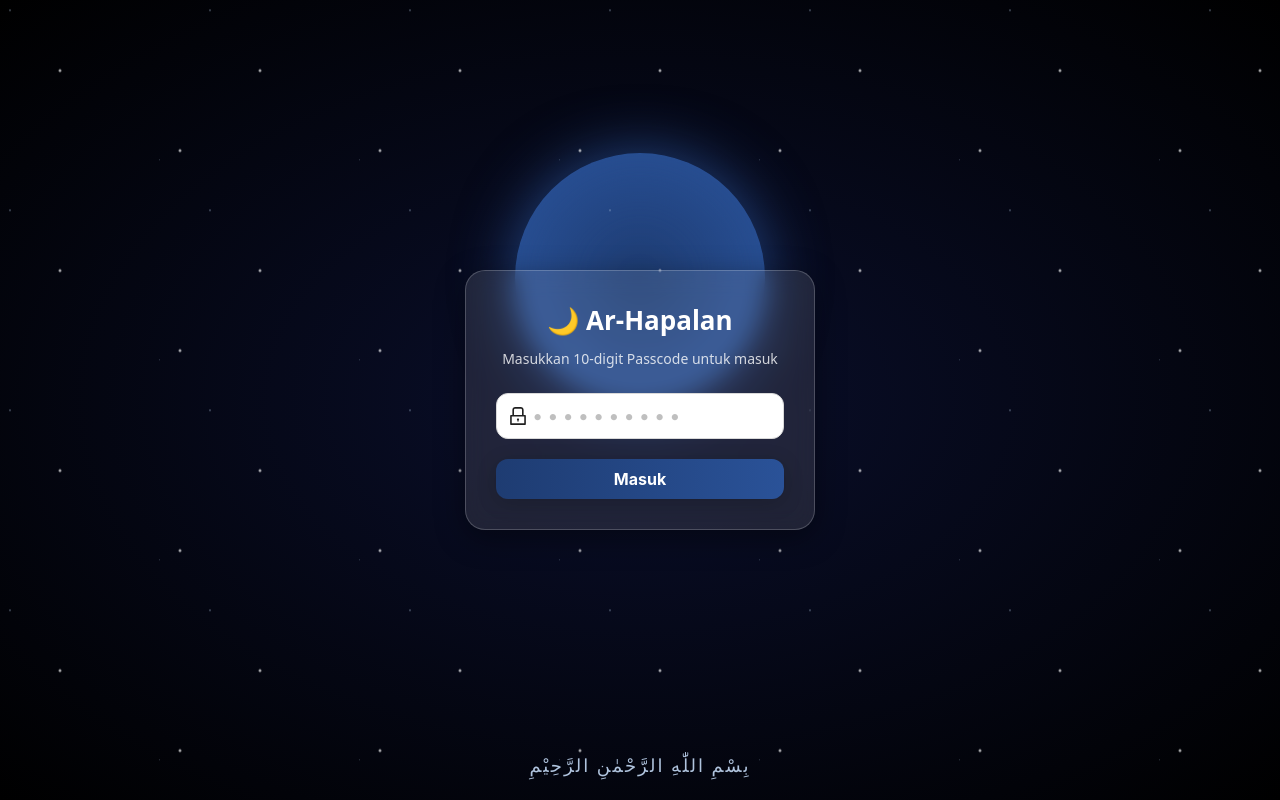
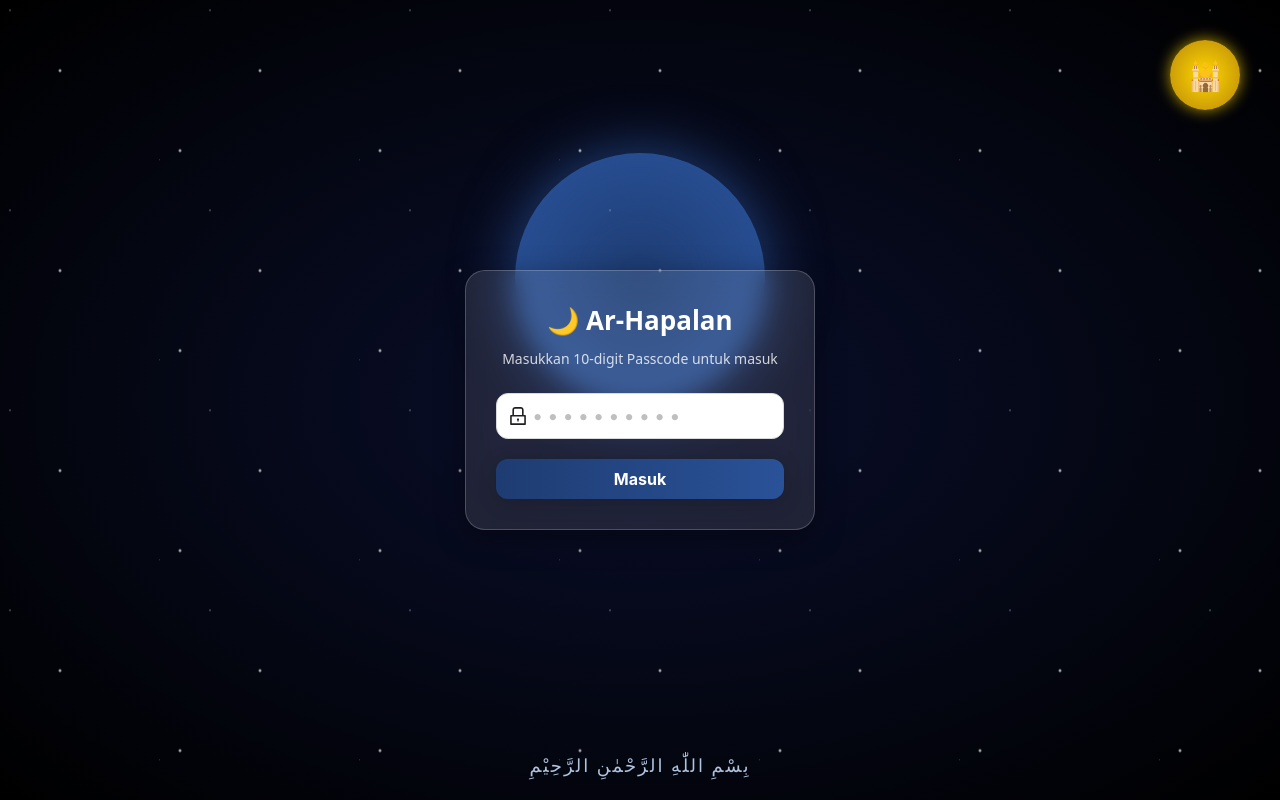
Before and after one commit to rid-cmyk/laporan_hafalan_ar, a Next.js app: page /login in a window 1280 px wide. Built offline with nearby package versions, Linux system fonts and the light colour scheme.

Commit message:
update add info jadwal"

```diff
--- a/app/login/login.css
+++ b/app/login/login.css
@@ -107,6 +107,81 @@
   letter-spacing: 2px;
 }
 
+/* 🕌 Tombol Jadwal Hafalan Bulat */
+.jadwal-button {
+  position: absolute;
+  top: 40px;
+  right: 40px;
+  width: 70px;
+  height: 70px;
+  background: radial-gradient(circle, #ffd700, #b8860b);
+  border-radius: 50%;
+  display: flex;
+  justify-content: center;
+  align-items: center;
+  font-size: 28px;
+  cursor: pointer;
+  z-index: 20;
+  box-shadow: 0 0 15px rgba(255, 215, 0, 0.7);
+  transition: transform 0.3s ease, box-shadow 0.3s ease;
+}
+
+.jadwal-button:hover {
+  transform: scale(1.1) rotate(5deg);
+  box-shadow: 0 0 25px rgba(255, 215, 0, 1);
+}
+
+/* 📜 Popup Jadwal Hafalan */
+.jadwal-popup {
+  position: absolute;
+  top: 130px;
+  right: 40px;
+  width: 280px;
+  background: #f9f3e7;
+  border: 2px solid #d8c3a5;
+  border-radius: 12px;
+  padding: 16px;
+  z-index: 30;
+  box-shadow: 0 8px 25px rgba(0, 0, 0, 0.3);
+  font-family: "Scheherazade New", serif;
+}
+
+.jadwal-popup h3 {
+  font-family: "Amiri", serif;
+  font-size: 20px;
+  text-align: center;
+  margin-bottom: 10px;
+  color: #5b4636;
+}
+
+.jadwal-popup ul {
+  list-style-type: none;
+  padding: 0;
+  margin: 0;
+}
+
+.jadwal-popup li {
+  background: #fff8e7;
+  margin-bottom: 8px;
+  padding: 8px 10px;
+  border-radius: 8px;
+  border: 1px solid #e2d3ba;
+  box-shadow: 0 2px 4px rgba(0,0,0,0.05);
+  font-size: 14px;
+}
+
+.jadwal-popup li strong {
+  color: #8b5e3c;
+}
+
+.jadwal-popup .materi {
+  font-size: 13px;
+  color: #5c4b33;
+  margin-top: 4px;
+  font-style: italic;
+}
+
+
 /* 🌟 Floating & moving animations */
 @keyframes float {
   0% {
--- a/app/login/page.tsx
+++ b/app/login/page.tsx
@@ -3,11 +3,18 @@
 import React, { useState } from "react";
 import { Input, Button } from "antd";
 import { LockOutlined } from "@ant-design/icons";
-import { motion } from "framer-motion";
+import { motion, AnimatePresence } from "framer-motion";
 import "./login.css";
 
 export default function LoginPage() {
   const [passcode, setPasscode] = useState("");
+  const [showSchedule, setShowSchedule] = useState(false);
+
+  const jadwalHafalan = [
+    { hari: "Senin", waktu: "Ba’da Maghrib", materi: "Juz 1 (Al-Fatihah - Al-Baqarah 25)" },
+    { hari: "Rabu", waktu: "Ba’da Isya", materi: "Juz 2 (Al-Baqarah 26 - 141)" },
+    { hari: "Jumat", waktu: "Pagi", materi: "Muraja’ah bersama ustadz" },
+  ];
 
   return (
     <div className="login-container">
@@ -15,6 +22,38 @@ export default function LoginPage() {
       <div className="planet" />
       <div className="stars" />
       <div className="stars2" />
+
+      {/* 🕌 Jadwal Ngaji Button */}
+      <div
+        className="jadwal-button"
+        onClick={() => setShowSchedule(!showSchedule)}
+        title="Klik untuk lihat jadwal hafalan"
+      >
+        🕌
+      </div>
+
+      {/* 📜 Jadwal Popup */}
+      <AnimatePresence>
+        {showSchedule && (
+          <motion.div
+            className="jadwal-popup"
+            initial={{ opacity: 0, y: -50, scale: 0.8 }}
+            animate={{ opacity: 1, y: 0, scale: 1 }}
+            exit={{ opacity: 0, y: -50, scale: 0.8 }}
+            transition={{ duration: 0.4, ease: "easeOut" }}
+          >
+            <h3>📜 Jadwal Hafalan</h3>
+            <ul>
+              {jadwalHafalan.map((j, idx) => (
+                <li key={idx}>
+                  <strong>{j.hari}</strong> — {j.waktu}
+                  <div className="materi">{j.materi}</div>
+                </li>
+              ))}
+            </ul>
+          </motion.div>
+        )}
+      </AnimatePresence>
 
       {/* ✨ Glass Login Card */}
       <motion.div
```
